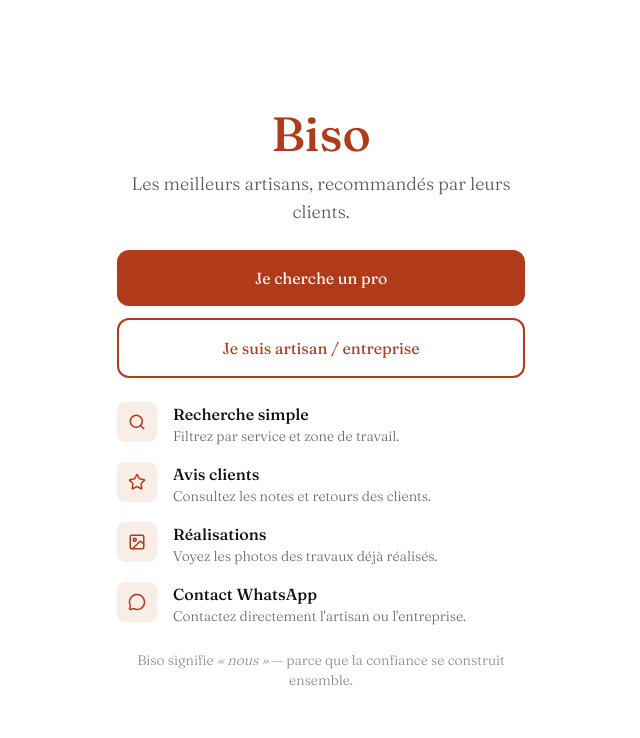
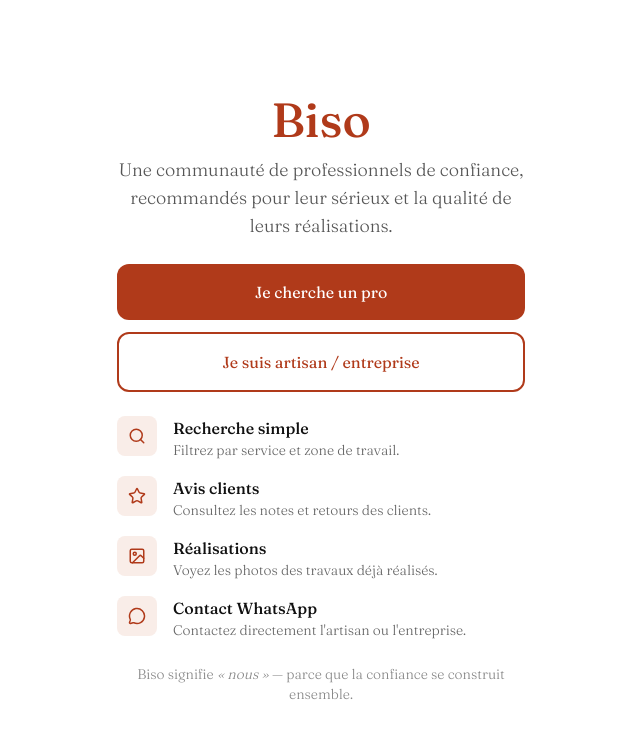
Before and after one commit to 1432boble/artisan-marketplace, a Next.js app: page / in a window 1280 px wide. Shown: the top 738 px of the page, without its empty margins (319-959 px from the left). Built offline with nearby package versions, Linux system fonts and the light colour scheme.

Commit message:
Update: landing page tagline restored with communauté

```diff
--- a/app/page.tsx
+++ b/app/page.tsx
@@ -9,7 +9,7 @@
       <div className="pt-12 text-center">
         <h1 className="text-5xl font-[500] text-brand">Biso</h1>
         <p className="mt-3 text-lg font-[300] text-[#555555]">
-          Les meilleurs artisans, recommandés par leurs clients.
+          Une communauté de professionnels de confiance, recommandés pour leur sérieux et la qualité de leurs réalisations.
         </p>
       </div>
 
```
